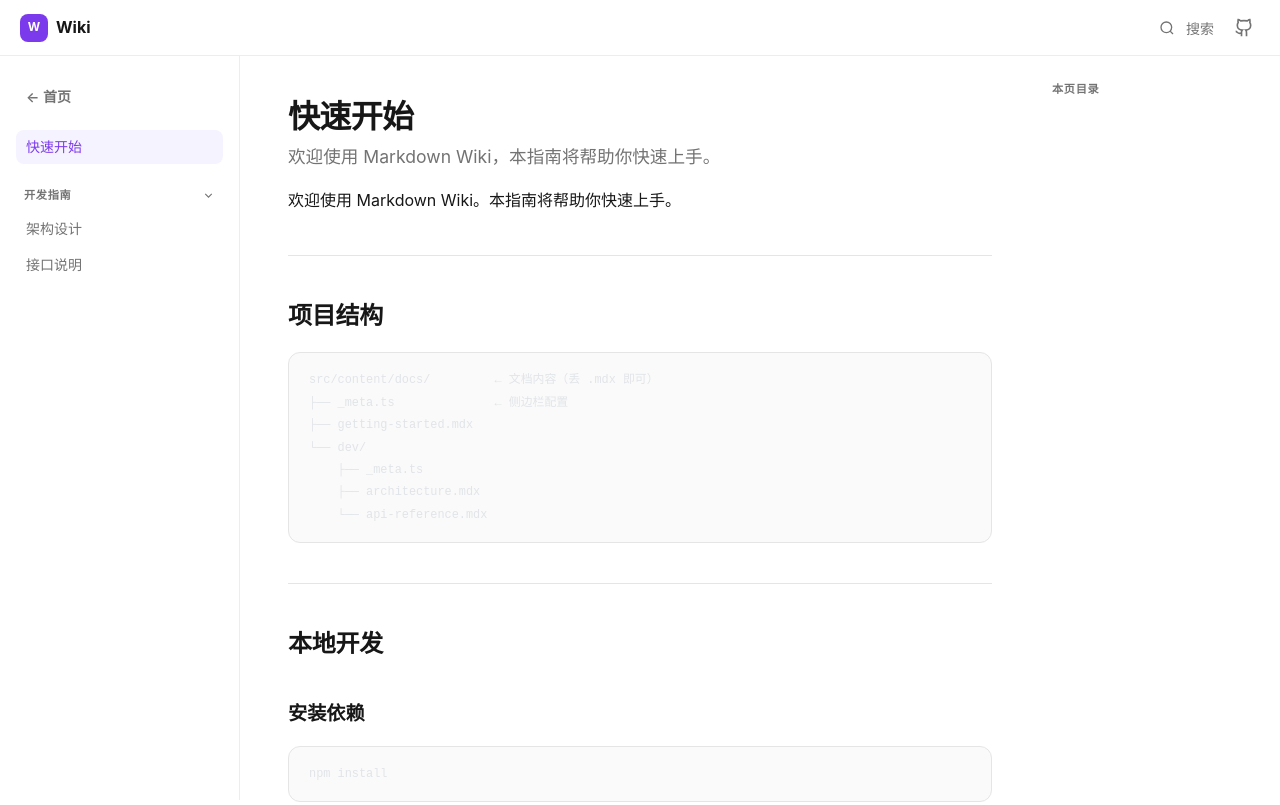
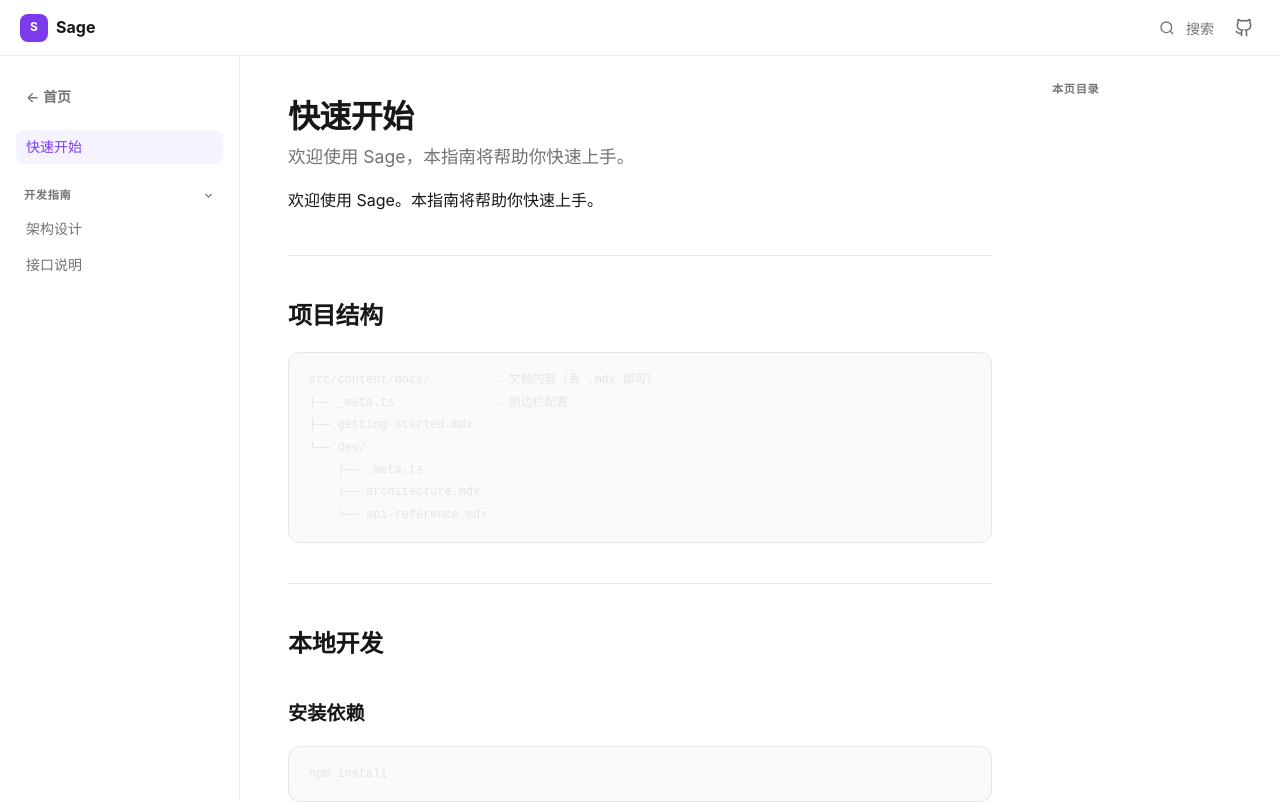
Before and after one commit to Mineocean/TestWiki, an Astro site: page /docs/getting-started in a window 1280 px wide. Shown: the top 805 px of the page. Built offline with nearby package versions, Linux system fonts and the light colour scheme; Astro itself is replaced by a stand-in of ours; code samples lack their colours; a web font is replaced by a local one.

Commit message:
rename: Markdown Wiki → Sage

```diff
--- a/package.json
+++ b/package.json
@@ -1,5 +1,5 @@
 {
-  "name": "wiki",
+  "name": "sage",
   "version": "1.0.0",
   "private": true,
   "scripts": {
--- a/src/content/docs/getting-started.mdx
+++ b/src/content/docs/getting-started.mdx
@@ -1,9 +1,9 @@
 ---
 title: 快速开始
-description: 欢迎使用 Markdown Wiki，本指南将帮助你快速上手。
+description: 欢迎使用 Sage，本指南将帮助你快速上手。
 ---
 
-欢迎使用 Markdown Wiki。本指南将帮助你快速上手。
+欢迎使用 Sage。本指南将帮助你快速上手。
 
 ---
 
--- a/src/layouts/DocsLayout.astro
+++ b/src/layouts/DocsLayout.astro
@@ -41,7 +41,7 @@ function renderSidebar(entries: MetaEntry[]) {
   <head>
     <meta charset="UTF-8" />
     <meta name="viewport" content="width=device-width, initial-scale=1.0" />
-    <title>{title} | Markdown Wiki</title>
+    <title>{title} | Sage</title>
     {description && <meta name="description" content={description} />}
 
     <link rel="preconnect" href="https://rsms.me/" />
@@ -279,7 +279,7 @@ function renderSidebar(entries: MetaEntry[]) {
     <header class="navbar">
       <div class="navbar-inner">
         <a href="/" class="navbar-logo">
-          <span class="navbar-logo-icon">W</span> Wiki
+          <span class="navbar-logo-icon">S</span> Sage
         </a>
         <button class="hamburger" id="hamburger" aria-label="菜单">
           <svg width="20" height="20" viewBox="0 0 24 24" fill="none" stroke="currentColor" stroke-width="2">
--- a/src/pages/404.astro
+++ b/src/pages/404.astro
@@ -6,7 +6,7 @@
   <head>
     <meta charset="UTF-8" />
     <meta name="viewport" content="width=device-width, initial-scale=1.0" />
-    <title>404 | Markdown Wiki</title>
+    <title>404 | Sage</title>
     <style>
       body {
         font-family: system-ui, -apple-system, sans-serif;
--- a/src/pages/index.astro
+++ b/src/pages/index.astro
@@ -6,8 +6,8 @@
   <head>
     <meta charset="UTF-8" />
     <meta name="viewport" content="width=device-width, initial-scale=1.0" />
-    <title>Markdown Wiki</title>
-    <meta name="description" content="基于 Astro 的轻量级文档站点 · 纯静态 · 零运行时" />
+    <title>Sage</title>
+    <meta name="description" content="Sage — 基于 Astro 的轻量级文档站点" />
 
     <link rel="preconnect" href="https://rsms.me/" />
     <link rel="stylesheet" href="https://rsms.me/inter/inter.css" />
@@ -91,7 +91,7 @@
   </head>
   <body>
     <div class="hero">
-      <h1>Markdown <span class="accent">Wiki</span></h1>
+      <h1>Markdown <span class="accent">Sage</span></h1>
       <p class="tagline">轻量级文档站点 · 纯静态 · Astro 驱动</p>
       <div class="actions">
           <a href="/docs/getting-started" class="btn btn-primary">
```
Also changed, not shown: README.md.
